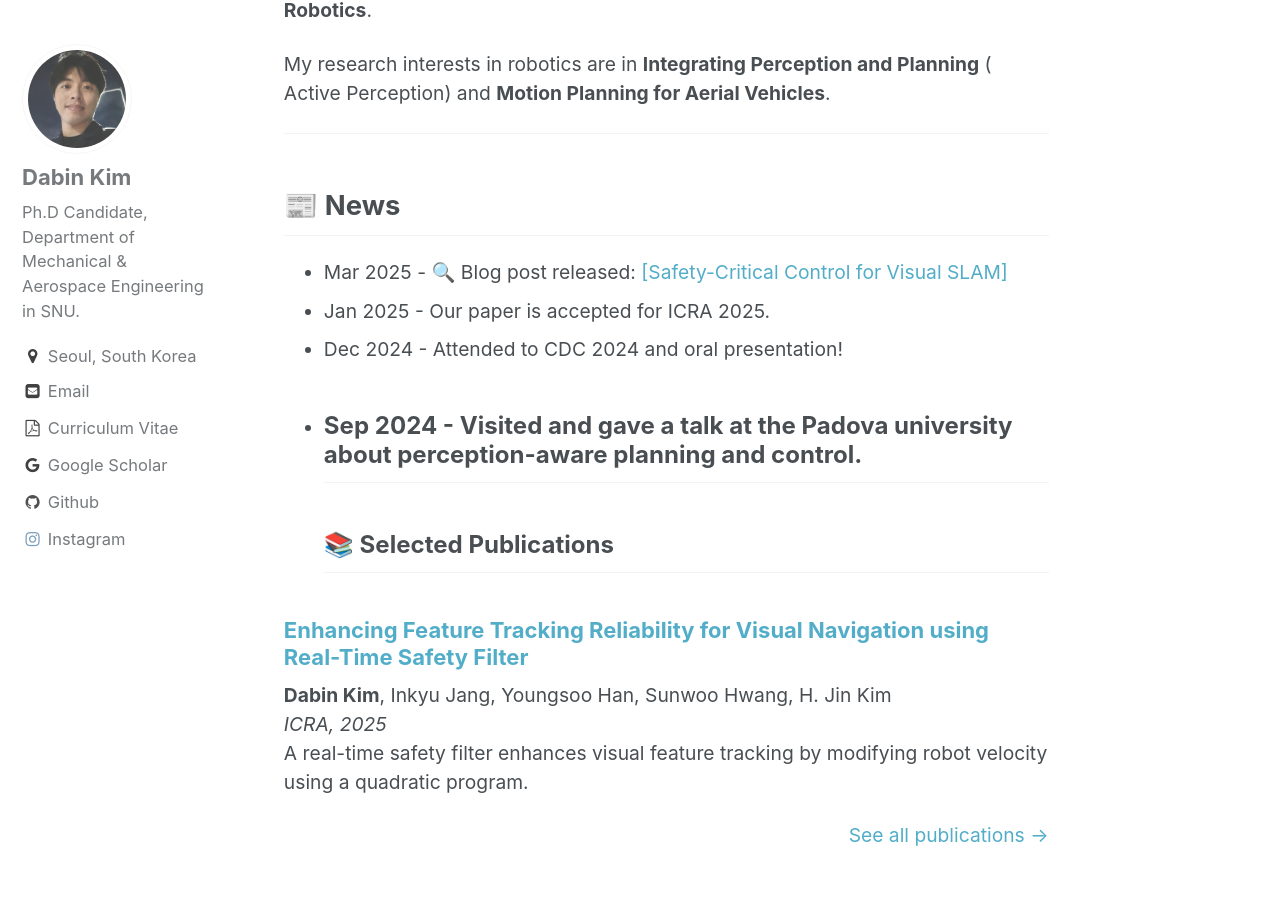
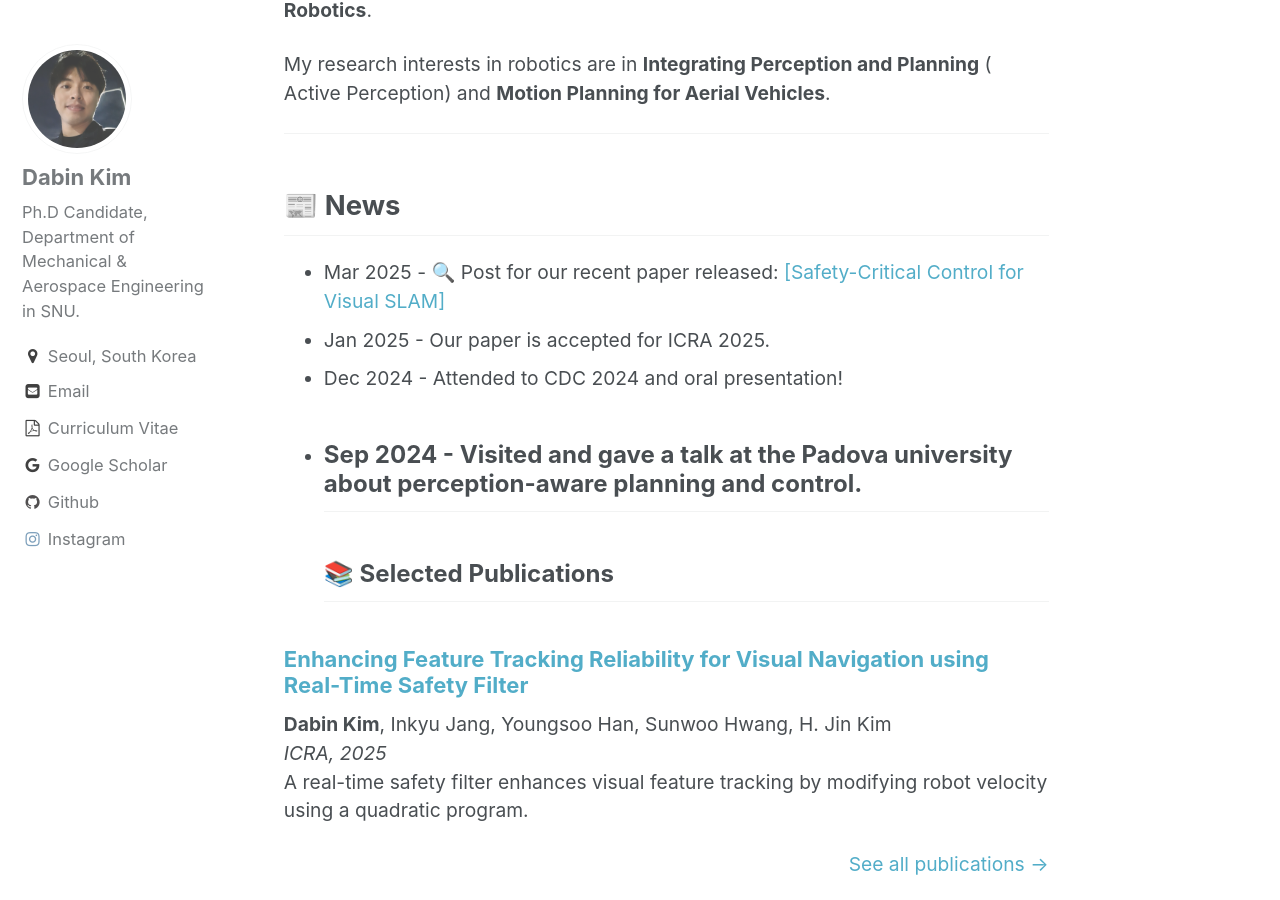
Before and after one commit to dabinkim-LGOM/dabinkim-LGOM.github.io, a Jekyll site: the page built from index.md, in a window 1280 px wide and 900 px high, scrolled down 506 px. Built offline with Jekyll 4.4.1, drawn with Linux system fonts in a browser that asks for light colours.

Commit message:
Update index.md

```diff
--- a/index.md
+++ b/index.md
@@ -38,7 +38,7 @@ My research interests in robotics are in **Integrating Perception and Planning**
 <!-- NEWS -->
 ## 📰 News
 
-- Mar 2025 - 🔍 Blog post released: <a href="https://dabinkim-lgom.github.io/pub/Enhancing-Feature-Tracking-Reliability-for-Visual-Navigation-using-Real-Time-Safety-Filter/" target="_blank">[Safety-Critical Control for Visual SLAM]</a>
+- Mar 2025 - 🔍 Post for our recent paper released: <a href="https://dabinkim-lgom.github.io/pub/Enhancing-Feature-Tracking-Reliability-for-Visual-Navigation-using-Real-Time-Safety-Filter/" target="_blank">[Safety-Critical Control for Visual SLAM]</a>
 - Jan 2025 - Our paper is accepted for ICRA 2025.
 - Dec 2024 - Attended to CDC 2024 and oral presentation!
 - Sep 2024 - Visited and gave a talk at the Padova university about perception-aware planning and control.
```
